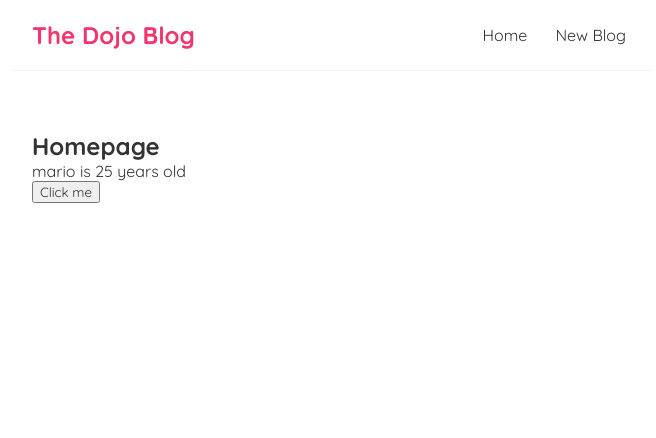
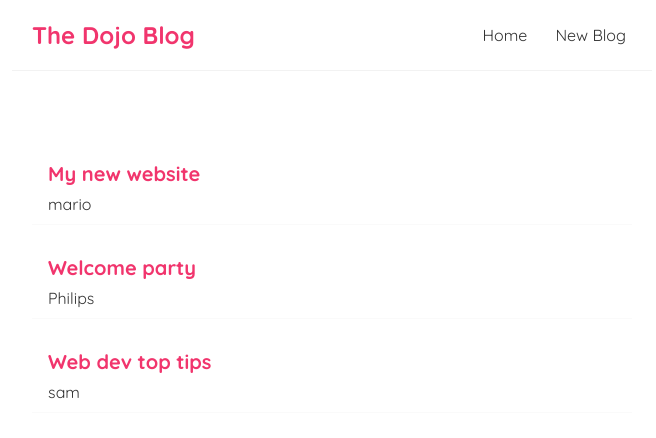
Before and after one commit to Delightsheriff/REACT_SERIES, a React (Create React App) app: page / in a window 1280 px wide. Shown: the top 438 px of the page, without its empty margins (308-964 px from the left). Built offline with nearby package versions, Linux system fonts and the light colour scheme; the HTML template or start-up script is replaced by a standard one.

Commit message:
Outputing Lists

```diff
--- a/src/Home.js
+++ b/src/Home.js
@@ -1,18 +1,20 @@
 import { useState } from "react";
 
 const Home = () => {
-    const [name, setName] = useState('mario');
-    const [age, setAge] = useState(25);
+    const [blogs, setBlogs] = useState([
+        {title: 'My new website', body: 'lorem ipsum...', author: 'mario', id:1},
+        {title: 'Welcome party', body: 'lorem ipsum...', author: 'Philips', id:2},
+        {title: 'Web dev top tips', body: 'lorem ipsum...', author: 'sam', id:3}
+    ]);
 
-    const handleClick = ()=>{
-        setName("Philip")
-        setAge(70);
-    }
     return (
         <div className="home">
-            <h2>Homepage</h2>
-            <p>{name} is {age} years old</p>
-            <button onClick={handleClick}>Click me</button>
+            {blogs.map((blog) => (
+                <div className="blog-preview" key={blog.id}>
+                    <h2>{blog.title}</h2>
+                    <p>{blog.author}</p>
+                </div>
+            ))}
         </div>
      );
 }
--- a/src/index.css
+++ b/src/index.css
@@ -33,3 +33,18 @@
   margin: 40px auto;
   padding: 20px;
 }
+
+/* blog previews / list */
+.blog-preview {
+  padding: 10px 16px;
+  margin: 20px 0;
+  border-bottom: 1px solid #fafafa;
+}
+.blog-preview:hover {
+  box-shadow: 1px 3px 5px rgba(0,0,0,0.1);
+}
+.blog-preview h2 {
+  font-size: 20px;
+  color: #f1356d;
+  margin-bottom: 8px;
+}
```
